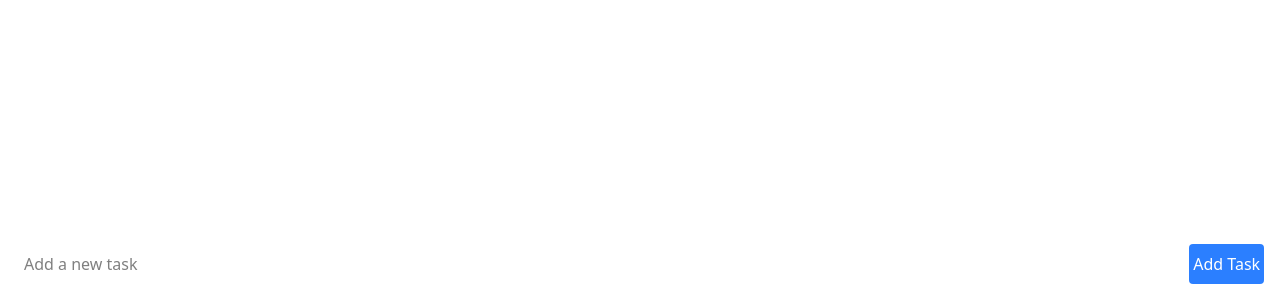
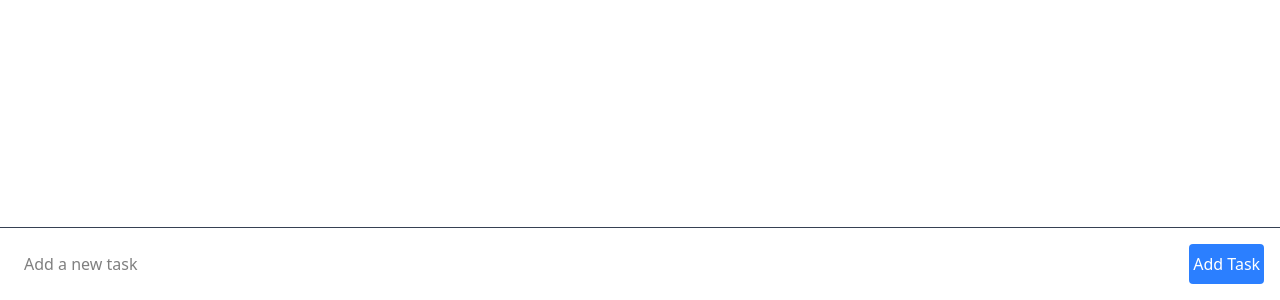
Before and after one commit to siikabb/todo-app, a React (Vite) app: page / in a window 1280 px wide. Shown: the part 500-800 px from the top of the page. Built offline with nearby package versions, Linux system fonts and the light colour scheme.

Commit message:
adjust styling

```diff
--- a/src/styles.css
+++ b/src/styles.css
@@ -6,7 +6,7 @@ body,
   height: 100%;
   margin: 0;
   padding: 0;
-  overflow: hidden;
+  /* overflow: hidden; */
 }
 
 #root {
--- a/src/views/Tasks.tsx
+++ b/src/views/Tasks.tsx
@@ -23,7 +23,7 @@ const Tasks = () => {
 
   return (
     <div className="flex flex-col w-screen h-screen dark:bg-gray-900">
-      <div className="flex flex-col w-full">
+      <div className="flex flex-col w-full overflow-auto flex-1">
         <ul>
           {tasks.map(
             (task, index) =>
@@ -41,7 +41,7 @@ const Tasks = () => {
           )}
         </ul>
       </div>
-      <div className="flex w-full p-4 justify-center fixed bottom-0 dark:bg-gray-800">
+      <div className="flex w-full p-4 justify-center bottom-0 dark:bg-gray-800 border-t border-gray-700">
         <input
           type="text"
           value={taskText}
```
